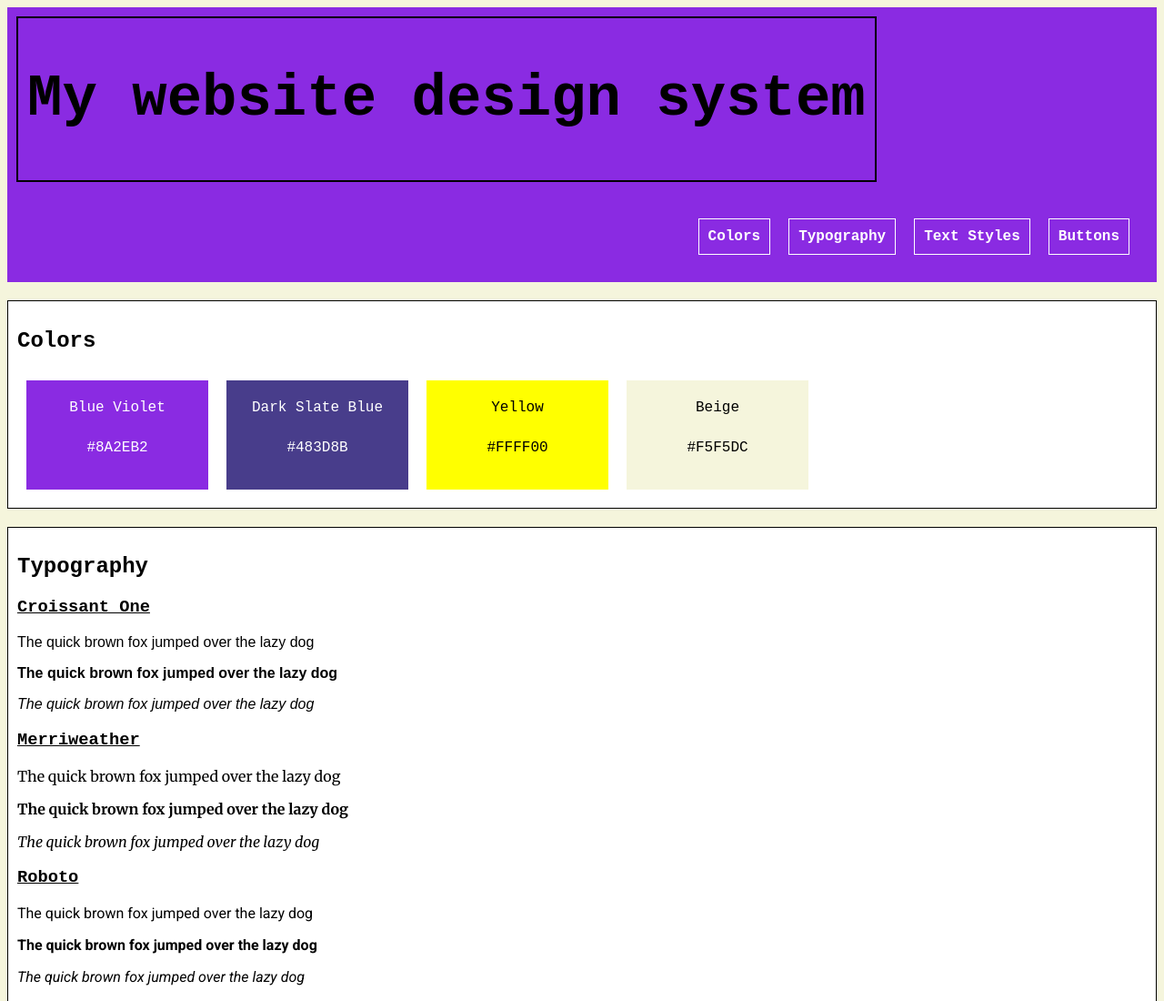
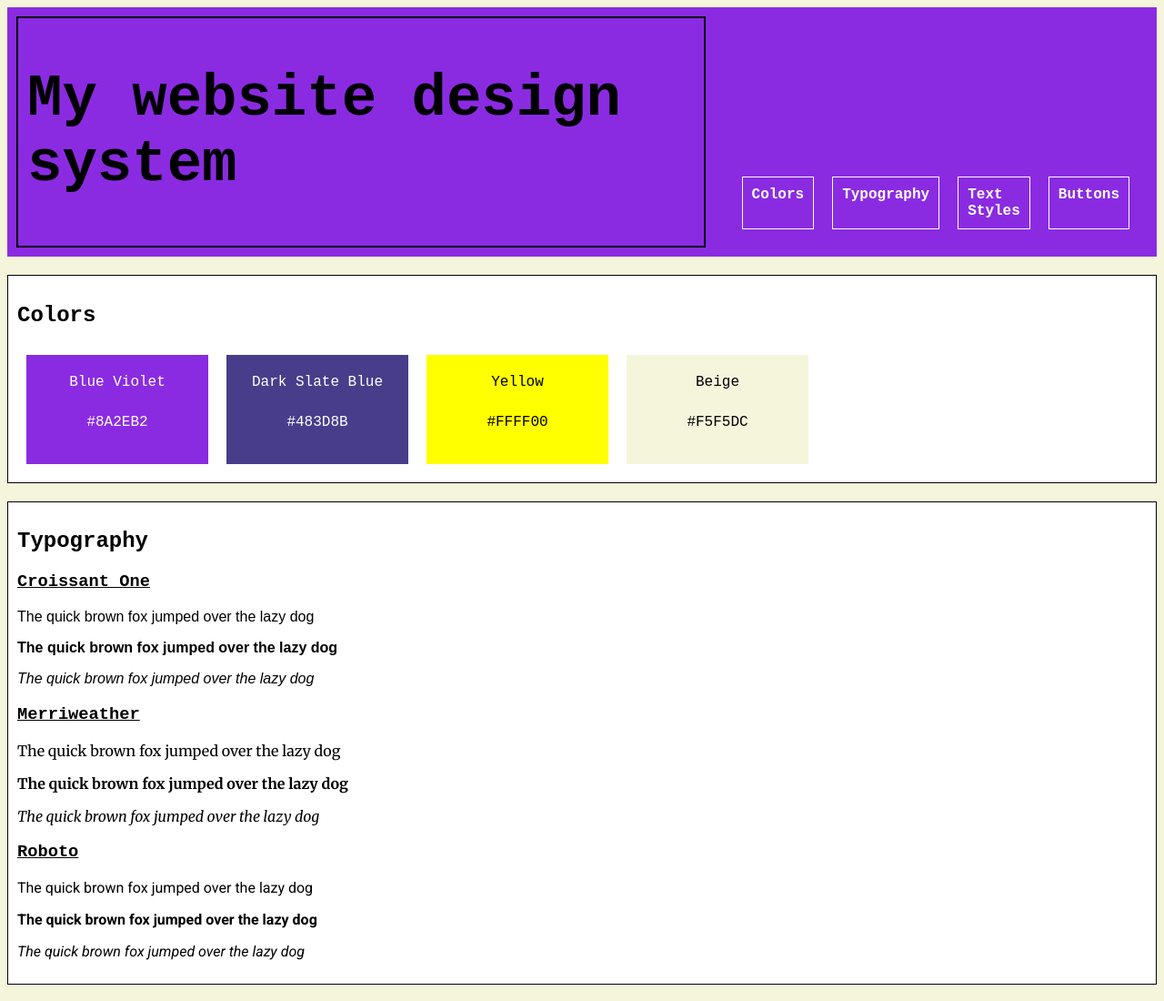
Before and after one commit to giggskadabra/stylesystem, a plain HTML site: page index.html in a window 1280 px wide. Shown: the top 1100 px of the page at 91% size. Drawn offline with Linux system fonts and the light colour scheme; a web font is replaced by a local one.

Commit message:
Update styles.css
added flex display and align items flex end to header

```diff
--- a/styles.css
+++ b/styles.css
@@ -9,6 +9,8 @@ header {
     background-color: blueviolet;
     position: relative;
     overflow: hidden;
+    display: flex;
+    align-items: flex-end;
 }
 
 .header-left {
```
